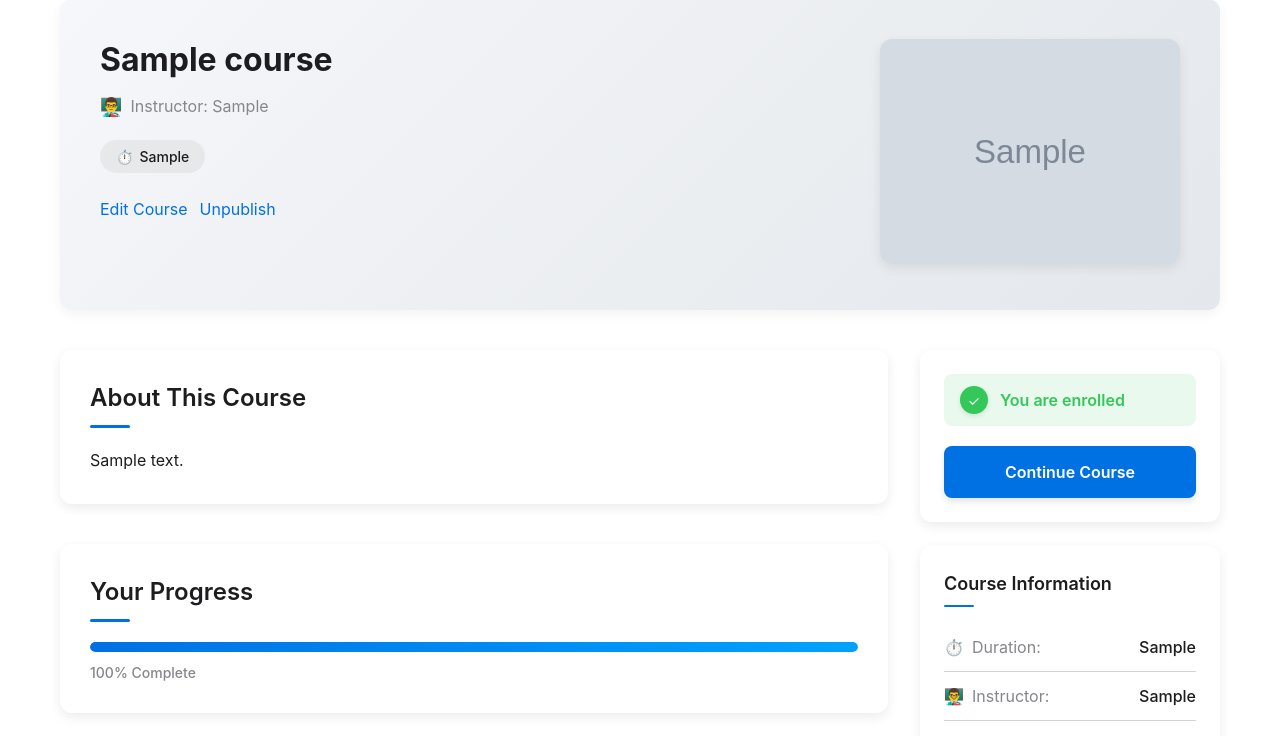
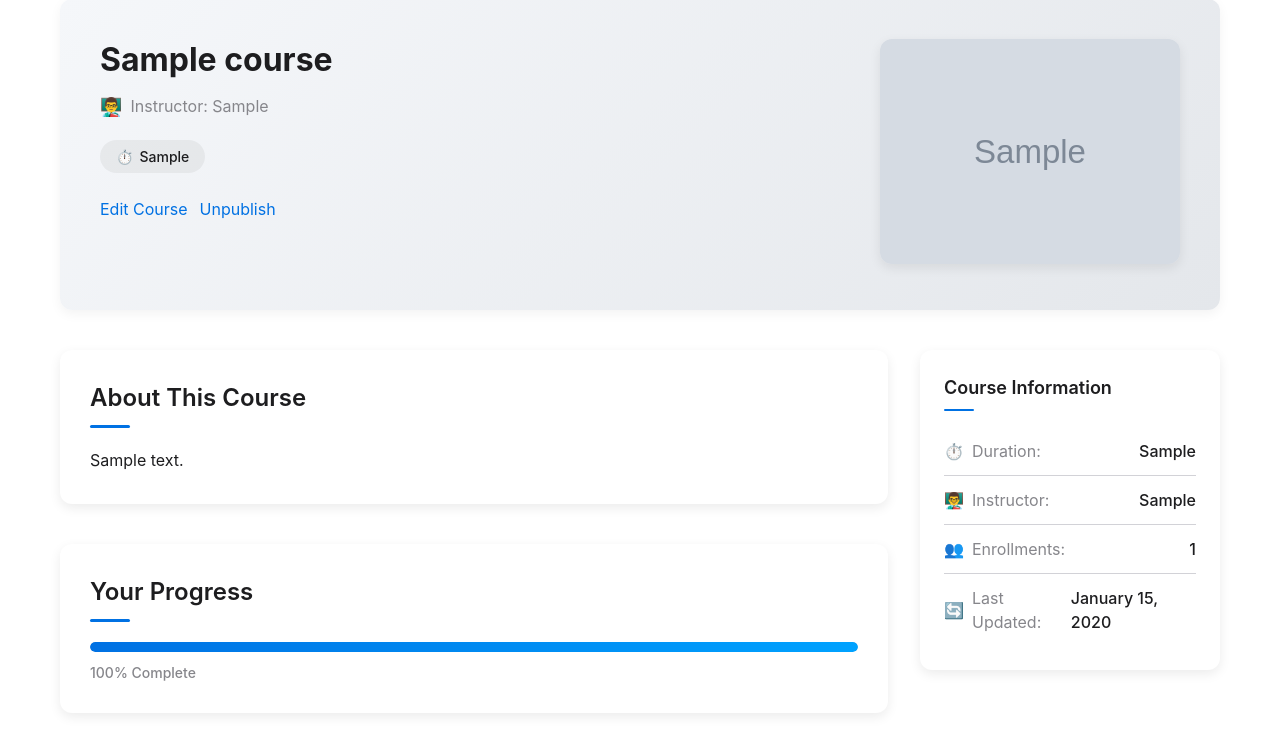
Before and after one commit to raflibangsawan/interacteach, a Django app: a page that uses courses/templates/courses/course_detail.html in a window 1280 px wide. Shown: the part 105-841 px from the top of the page. Run offline with Django 5.2, Linux system fonts and the light colour scheme; a user stored in the database is signed in; tables that the repository leaves empty hold one stand-in row (values such as "Sample post"); grey boxes marked "Sample" are stand-in pictures; some web fonts are replaced.

Commit message:
fix all UI

```diff
--- a/courses/templates/courses/course_detail.html
+++ b/courses/templates/courses/course_detail.html
@@ -138,6 +138,7 @@
   </div>
 
   <div class="course-sidebar">
+      {% if not is_this_course_instructor %}
       <div class="enrollment-card">
           {% if is_enrolled %}
               <div class="enrolled-status">
@@ -150,17 +151,18 @@
                       {% if progress_percentage > 0 %}Continue Course{% else %}Start Course{% endif %}
                   </a>
               {% endif %}
-          {% elif not is_this_course_instructor and course.is_published %}
+          {% elif course.is_published %}
               <form method="post" action="{% url 'courses:enroll_course' course_slug=course.slug %}">
                   {% csrf_token %}
                   <button type="submit" class="btn btn-success enroll-button">Enroll Now</button>
               </form>
-          {% elif not course.is_published %}
+          {% else %}
               <div class="course-status-message">
                   <p>This course is not yet published.</p>
               </div>
           {% endif %}
       </div>
+      {% endif %}
 
       <div class="course-info-card">
           <h3 class="card-title">Course Information</h3>
```
